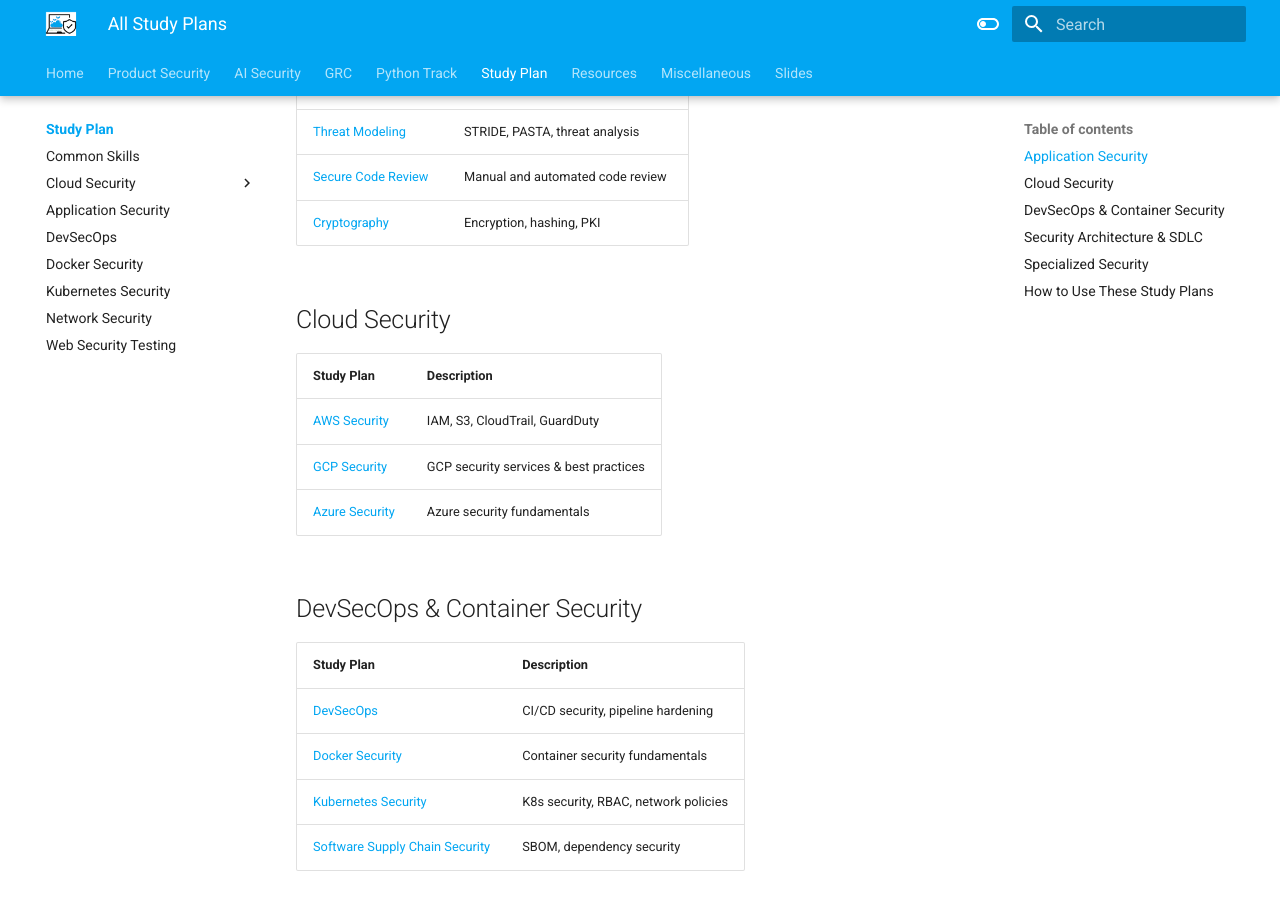
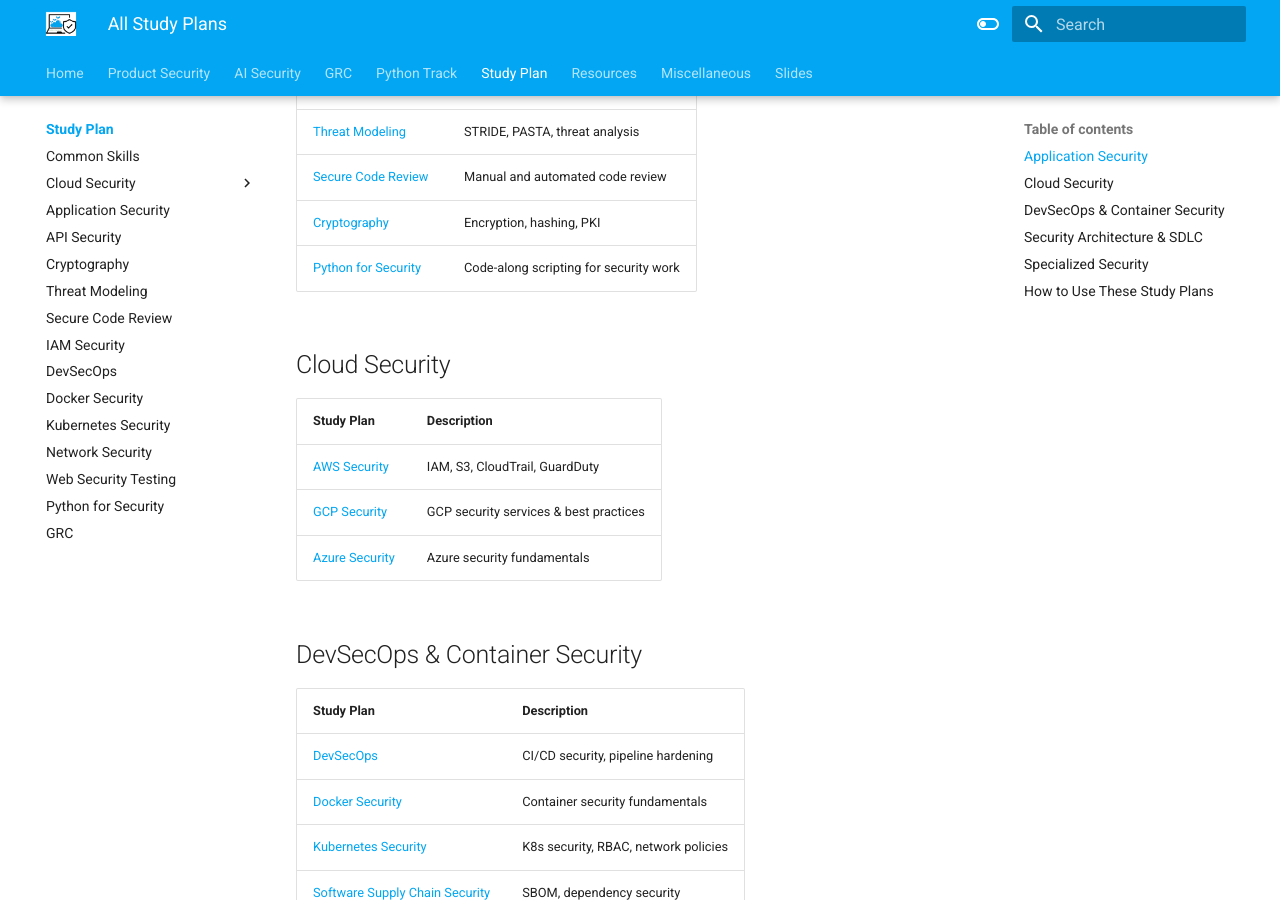
Before and after one commit to jassics/CybercloudLearning, an MkDocs documentation site: the page built from docs/study-plan/index.md, in a window 1280 px wide and 900 px high, scrolled down 592 px. Built offline with MkDocs 1.6.1 and Material for MkDocs 9.7.7, drawn with Linux system fonts in a browser that asks for light colours.

Commit message:
Add remaining study-plan pages to nav and localize index links
Wire API Security, Cryptography, Threat Modeling, Secure Code Review,
IAM Security, Python for Security, and GRC into the mkdocs nav, and
point the matching index.md rows at the new local pages instead of GitHub.

Co-Authored-By: Claude Sonnet 5 <noreply@anthropic.com>

```diff
--- a/docs/study-plan/index.md
+++ b/docs/study-plan/index.md
@@ -12,11 +12,12 @@ A practical study plan to become a successful cybersecurity engineer based on ro
 | Study Plan | Description |
 |------------|-------------|
 | [Application Security](cybersecurity/application-security-study-plan.md) | Complete AppSec engineer roadmap |
-| [API Security](https://github.com/jassics/security-study-plan/blob/main/api-security-study-plan.md) | REST, GraphQL, API security testing |
+| [API Security](cybersecurity/api-security-study-plan.md) | REST, GraphQL, API security testing |
 | [Web Security Testing](cybersecurity/web-security-testing-study-plan.md) | Web app pentesting skills |
-| [Threat Modeling](https://github.com/jassics/security-study-plan/blob/main/threat-modeling-study-plan.md) | STRIDE, PASTA, threat analysis |
-| [Secure Code Review](https://github.com/jassics/security-study-plan/blob/main/secure-code-review-study-plan.md) | Manual and automated code review |
-| [Cryptography](https://github.com/jassics/security-study-plan/blob/main/cryptography-study-plan.md) | Encryption, hashing, PKI |
+| [Threat Modeling](cybersecurity/threat-modeling-study-plan.md) | STRIDE, PASTA, threat analysis |
+| [Secure Code Review](cybersecurity/secure-code-review-study-plan.md) | Manual and automated code review |
+| [Cryptography](cybersecurity/cryptography-study-plan.md) | Encryption, hashing, PKI |
+| [Python for Security](cybersecurity/python-for-security-study-plan.md) | Code-along scripting for security work |
 
 ## Cloud Security
 
@@ -42,7 +43,7 @@ A practical study plan to become a successful cybersecurity engineer based on ro
 | [Security Architecture](https://github.com/jassics/security-study-plan/blob/main/security-architecture-study-plan.md) | Security design principles |
 | [Secure SDLC](https://github.com/jassics/security-study-plan/blob/main/secure-software-development-lifecycle-study-plan.md) | Security in development lifecycle |
 | [Product Security](https://github.com/jassics/security-study-plan/blob/main/product-security-study-plan.md) | End-to-end product security |
-| [GRC](https://github.com/jassics/security-study-plan/blob/main/grc-study-plan.md) | Governance, Risk & Compliance |
+| [GRC](grc-study-plan.md) | Governance, Risk & Compliance |
 
 ## Specialized Security
 
@@ -50,7 +51,7 @@ A practical study plan to become a successful cybersecurity engineer based on ro
 |------------|-------------|
 | [Network Security](cybersecurity/network-security-study-plan.md) | Network defense & monitoring |
 | [GenAI Security](https://github.com/jassics/security-study-plan/blob/main/genai-security-study-plan.md) | LLM security, prompt injection |
-| [IAM Security](https://github.com/jassics/security-study-plan/blob/main/iam-security-study-plan.md) | Identity & Access Management |
+| [IAM Security](cybersecurity/iam-security-study-plan.md) | Identity & Access Management |
 | [Mobile Application Security](https://github.com/jassics/security-study-plan/blob/main/mobile-application-security-study-plan.md) | iOS & Android security |
 | [Blue Team & Detection](https://github.com/jassics/security-study-plan/blob/main/blue-team-detection-response-study-plan.md) | SOC, SIEM, incident response |
 | [Reverse Engineering & Malware](https://github.com/jassics/security-study-plan/blob/main/reverse-engineering-malware-security-study-plan.md) | Malware analysis |
--- a/mkdocs.yml
+++ b/mkdocs.yml
@@ -131,11 +131,18 @@ nav:
           - 'Azure Security': study-plan/cloud-security/azure-security-study-plan.md
           - 'GCP Security': study-plan/cloud-security/gcp-security-study-plan.md
         - 'Application Security': study-plan/cybersecurity/application-security-study-plan.md
+        - 'API Security': study-plan/cybersecurity/api-security-study-plan.md
+        - 'Cryptography': study-plan/cybersecurity/cryptography-study-plan.md
+        - 'Threat Modeling': study-plan/cybersecurity/threat-modeling-study-plan.md
+        - 'Secure Code Review': study-plan/cybersecurity/secure-code-review-study-plan.md
+        - 'IAM Security': study-plan/cybersecurity/iam-security-study-plan.md
         - 'DevSecOps': study-plan/cybersecurity/devsecops-study-plan.md
         - 'Docker Security': study-plan/cybersecurity/docker-security-study-plan.md
         - 'Kubernetes Security': study-plan/cybersecurity/kubernetes-security-study-plan.md
         - 'Network Security': study-plan/cybersecurity/network-security-study-plan.md
         - 'Web Security Testing': study-plan/cybersecurity/web-security-testing-study-plan.md
+        - 'Python for Security': study-plan/cybersecurity/python-for-security-study-plan.md
+        - 'GRC': study-plan/grc-study-plan.md
     - Resources:
         - 'Resources Overview': resources/index.md
         - 'Tutorials & Guides': resources/tutorials.md
```
